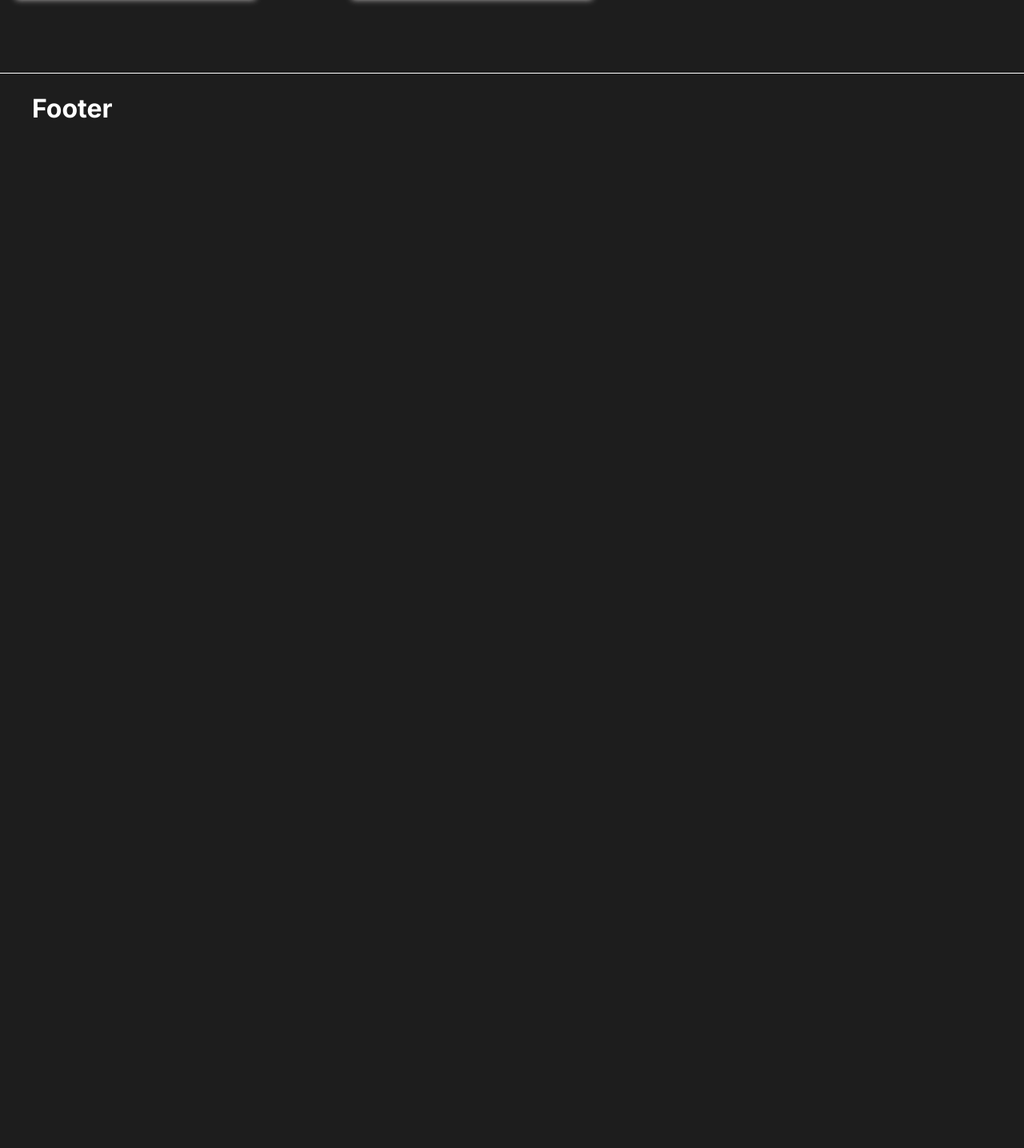
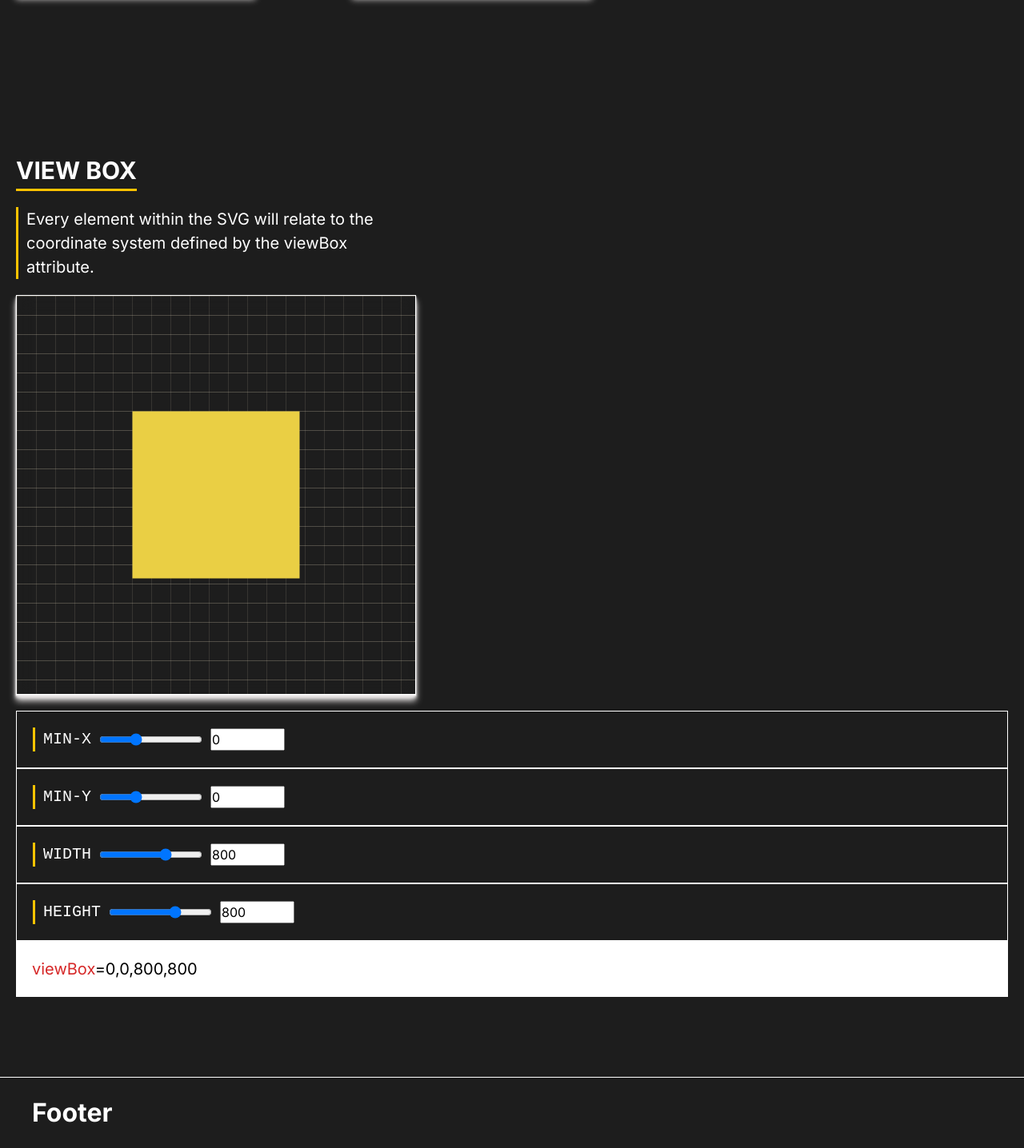
Before and after one commit to Andriikryl/css-visualizer, a Next.js app: page /svg in a window 1280 px wide. Shown: the part 952-2388 px from the top of the page at 80% size. Before the commit the page ends 1132 px from the top, so only its background shows below. Built offline with nearby package versions, Linux system fonts and the light colour scheme.

Commit message:
add viewBox component

```diff
--- a/src/app/svg/page.tsx
+++ b/src/app/svg/page.tsx
@@ -1,12 +1,14 @@
 import React from "react";
 import HeroSvg from "./heroSvg/HeroSvg";
 import SvgCurve from "./svgCurve/SvgCurve";
+import ViewBox from "./viewBox/ViewBox";
 
 export default function Svg() {
   return (
     <>
       <HeroSvg />
       <SvgCurve />
+      <ViewBox />
     </>
   );
 }
--- /dev/null
+++ b/src/app/svg/viewBox/ViewBox.tsx
@@ -0,0 +1,56 @@
+"use client";
+import React, { useState } from "react";
+import { Container } from "@/components/container/Container";
+import { MainField } from "@/components/mainField/MainField";
+import style from "./style.module.css";
+import { InputFrame } from "@/components/inputFrame/InputFrame";
+
+export default function ViewBox() {
+  const [x, setX] = useState(0);
+  const [y, setY] = useState(0);
+  const [width, setWidth] = useState(800);
+  const [heigth, setHeigth] = useState(800);
+  return (
+    <section className={style.box}>
+      <Container>
+        <h3 className={style.box__title}>View Box</h3>
+        <p className={style.box__description}>
+          Every element within the SVG will relate to the coordinate system
+          defined by the viewBox attribute.
+        </p>
+        <MainField className={style.svg__box}>
+          <svg
+            viewBox={`${x} ${y} ${width} ${heigth}`}
+            xmlns="http://www.w3.org/2000/svg"
+          >
+            <rect
+              x="200"
+              y="200"
+              width="400"
+              height="400"
+              fill="#EACF44"
+            ></rect>
+          </svg>
+        </MainField>
+        <InputFrame value={x} set={setX} min={-400} max={800}>
+          min-x
+        </InputFrame>
+        <InputFrame value={y} set={setY} min={-400} max={800}>
+          min-y
+        </InputFrame>
+        <InputFrame value={width} set={setWidth} min={1} max={1200}>
+          width
+        </InputFrame>
+        <InputFrame value={heigth} set={setHeigth} min={1} max={1200}>
+          height
+        </InputFrame>
+        <div className={style.code__box}>
+          <span>
+            {" "}
+            <span className={style.view}>viewBox</span>={x},{y},{width},{heigth}
+          </span>
+        </div>
+      </Container>
+    </section>
+  );
+}
--- /dev/null
+++ b/src/app/svg/viewBox/style.module.css
@@ -0,0 +1,36 @@
+.box{
+    margin-block: 100px;
+}
+
+.box__description{
+    color: white;
+    font-size: 20px;
+    max-width: 500px;
+    margin-block-end: 20px;
+    border-left: 3px solid #ffc300;
+    padding-inline-start: 10px;
+}
+.svg__box{
+    width: 500px;
+    overflow: hidden;
+    margin-block-end: 20px;
+}
+
+.box__title{
+    font-size: 30px;
+    color: white;
+    width: max-content;
+    border-bottom: 3px solid #ffc300;
+    text-transform: uppercase;
+    margin-block-end: 20px;
+}
+
+.code__box{
+    background-color: white;
+    padding: 20px;
+    font-size: 20px;
+}
+
+.view{
+    color: #d62828;
+}
--- a/src/components/framer/starter/Starter.tsx
+++ b/src/components/framer/starter/Starter.tsx
@@ -4,7 +4,7 @@ import { MainField } from "@/components/mainField/MainField";
 import { useState } from "react";
 import { motion } from "framer-motion";
 import style from "./style.module.css";
-import { InputFrame } from "../InputFrame";
+import { InputFrame } from "../../inputFrame/InputFrame";
 import Button from "@/components/button/Button";
 
 export default function Starter() {
--- a/src/components/framer/transition/Transition.tsx
+++ b/src/components/framer/transition/Transition.tsx
@@ -3,7 +3,7 @@ import React, { useState } from "react";
 import { MainField } from "@/components/mainField/MainField";
 import { motion } from "framer-motion";
 import style from "./style.module.css";
-import { InputFrame } from "../InputFrame";
+import { InputFrame } from "../../inputFrame/InputFrame";
 
 export default function Transition() {
   return (
--- /dev/null
+++ b/src/components/inputFrame/style.module.css
@@ -0,0 +1,21 @@
+.input__group{
+    display: flex;
+    flex-direction: column;
+    gap: 10px;
+}
+
+.label{
+    color: white;
+    border-left: 3px solid #ffc300;
+    padding-inline-start: 10px;
+    text-transform: uppercase;
+    font-size: 20px;
+}
+
+.label__box{
+    display: flex;
+    align-items: center;
+    gap: 10px;
+    padding: 20px;
+    border: 1px solid white;
+}
```
Also changed, not shown: src/components/framer/style.module.css (+0 -22 lines), src/components/inputFrame/InputFrame.tsx (renamed from src/components/framer/InputFrame.tsx).
